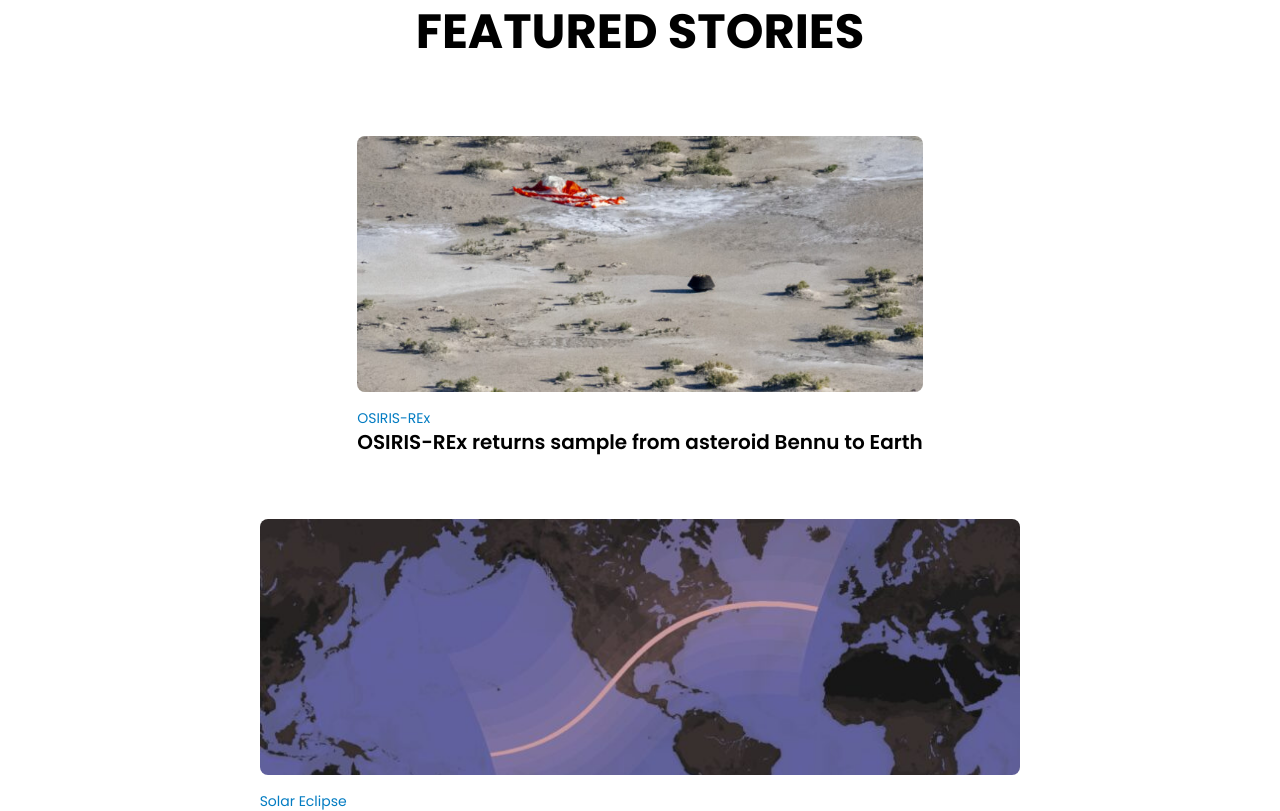
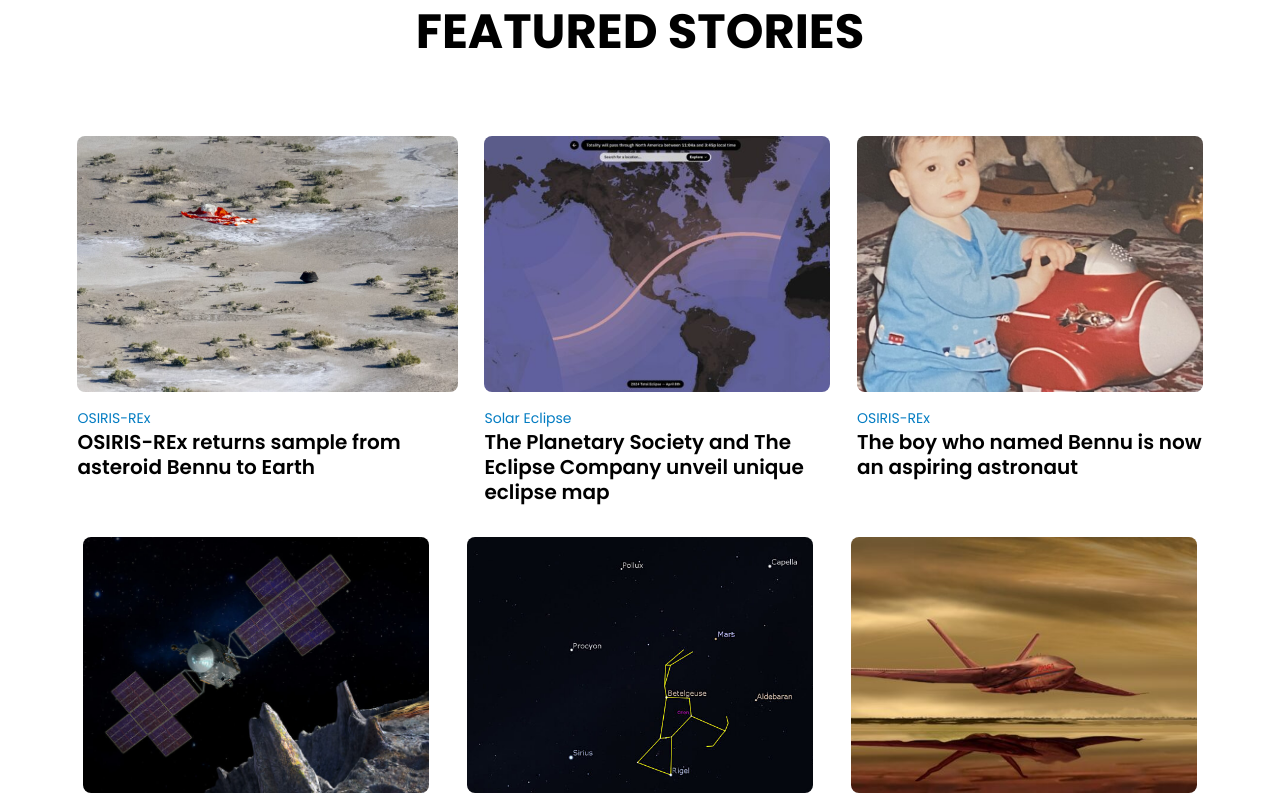
Before and after one commit to jfan-dev/angular-spaceblog, an Angular app: page / in a window 1280 px wide. Shown: the part 840-1651 px from the top of the page. Built offline with nearby package versions, Linux system fonts and the light colour scheme.

Commit message:
desktop card component resposiviness

```diff
--- a/src/app/components/cards/cards.component.css
+++ b/src/app/components/cards/cards.component.css
@@ -1,7 +1,3 @@
-p, h3{
-
-}
-
 img {
     height: 16rem;
     width: 100%;
@@ -28,3 +24,12 @@ h3 {
 .card-box {
     margin-bottom: 4rem;
 }
+
+@media (min-width:1250px) {
+
+   :host {
+    width: 30%;
+   }
+
+
+}
--- a/src/app/components/cards/cards.component.html
+++ b/src/app/components/cards/cards.component.html
@@ -1,8 +1,8 @@
+<!-- tira esse r-box e condfigura tudo no card-box -->
+<a class=" r-box">
+    <img [src]=[cardImg] alt="alternative picture">
+    <p>{{cardSection}}</p>
+    <h3>{{cardTitle}}</h3>
+</a>
 
-<div class="card-box">
-    <a class="r-box">
-        <img [src]=[cardImg] alt="">
-        <p>{{cardSection}}</p>
-        <h3>{{cardTitle}}</h3>
-    </a>
-</div>
+<!-- e apaga essa div -->
--- a/src/app/pages/home/home.component.css
+++ b/src/app/pages/home/home.component.css
@@ -248,86 +248,21 @@ line-height: 1;
     .home-cards {
         top: -10rem;
         position: relative;
+        display: block;
     }
 
     .cards-container {
+        margin: auto;
+        padding: 0;
+        width: 90%;
         display: flex;
-        flex-flow: row wrap;
-        justify-content: center;
-        align-items: center;
+        flex-wrap: wrap;
+        justify-content: space-around;
+    }
+
+    .test {
+        width: 33%;
     }
 
 
-    /* .video-banner {
-        position: absolute;
-        height: 45rem;
-        width: 100%;
-    }
-
-    video {
-        position: relative;
-        width: 100%;
-        z-index: 1;
-        top: 0;
-    }
-
-    .video-textnform {
-        position: relative;
-        padding: 3rem;
-        background-color:rgba(0,0,0,0.8);
-        left: 2.1em;
-        top: 4.1em;
-        width: 40%;
-        z-index: 999;
-
-    }
-
-
-
-
-
-
-
-    .fk-btn {
-        background-color: #fff;
-        flex-direction: column;
-        font-size: 1.25rem;
-        font-weight: 600;
-        display: flex;
-        flex-flow: row;
-        justify-content: space-around;
-        position: relative;
-        top: -60rem;
-        z-index: 1;
-    }
-
-    .links {
-       width: 100%;
-    }
-
-    .border-xs {
-        border-top: 0;
-        border-bottom: 0;
-        border-right: 1px solid #fff;
-        border-left: 1px solid #fff;
-    }
-
-
-    .home-cards {
-
-        margin-top: 25rem
-    }
-    /* .fk-btn {
-        position: absolute;
-        top: 49rem;
-        display: flex;
-        flex-direction: row;
-        width: 100%;
-        justify-content: space-evenly;
-    }
-    .banner-container {
-        max-height: 500px;
-    } */
-
-
 }
--- a/src/app/pages/home/home.component.html
+++ b/src/app/pages/home/home.component.html
@@ -23,7 +23,7 @@
 
     </section>
 
-    <div class="clear"></div>
+    <!-- <div class="clear"></div> -->
 
     <div>
         <div class="fk-btn">
@@ -46,7 +46,7 @@
         <h2 class="cards-title toUpper">featured stories</h2>
         <div class="cards-container">
 
-            <app-cards cardTitle="OSIRIS-REx returns sample from asteroid Bennu to Earth" cardSection="OSIRIS-REx" cardImg="assets/osiris-rex-landed-parachute.jpg" ></app-cards>
+            <app-cards class="test" cardTitle="OSIRIS-REx returns sample from asteroid Bennu to Earth" cardSection="OSIRIS-REx" cardImg="assets/osiris-rex-landed-parachute.jpg" ></app-cards>
             <app-cards cardTitle="The Planetary Society and The Eclipse Company unveil unique eclipse map" cardSection="Solar Eclipse" cardImg="assets/eclipse-map-wide.jpg" ></app-cards>
             <app-cards cardTitle="The boy who named Bennu is now an aspiring astronaut" cardSection="OSIRIS-REx" cardImg="assets/mike-puzio-toy-rocket.jpg" ></app-cards>
             <app-cards cardTitle="The Psyche launch and its journey to a metal world: What to expect" cardSection="Psyque" cardImg="assets/psyche-new-illustration.jpg" ></app-cards>
```
